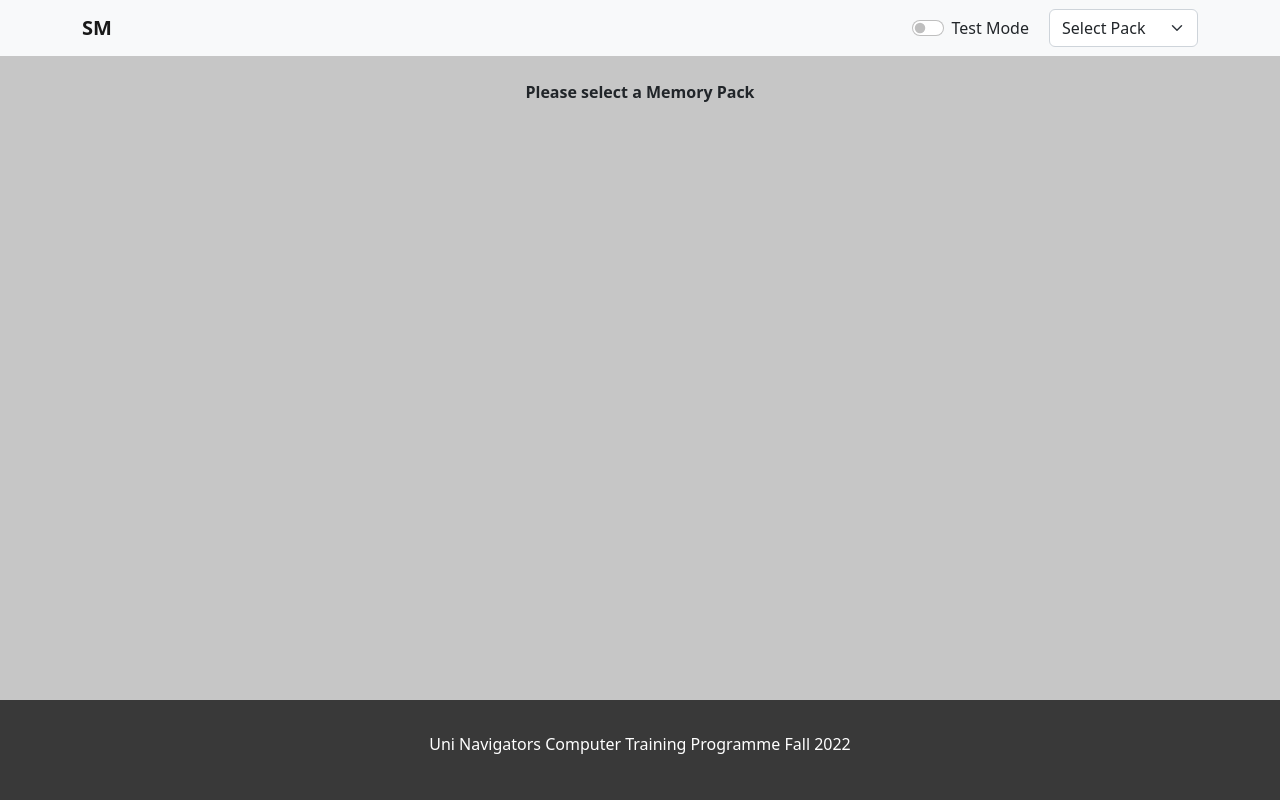
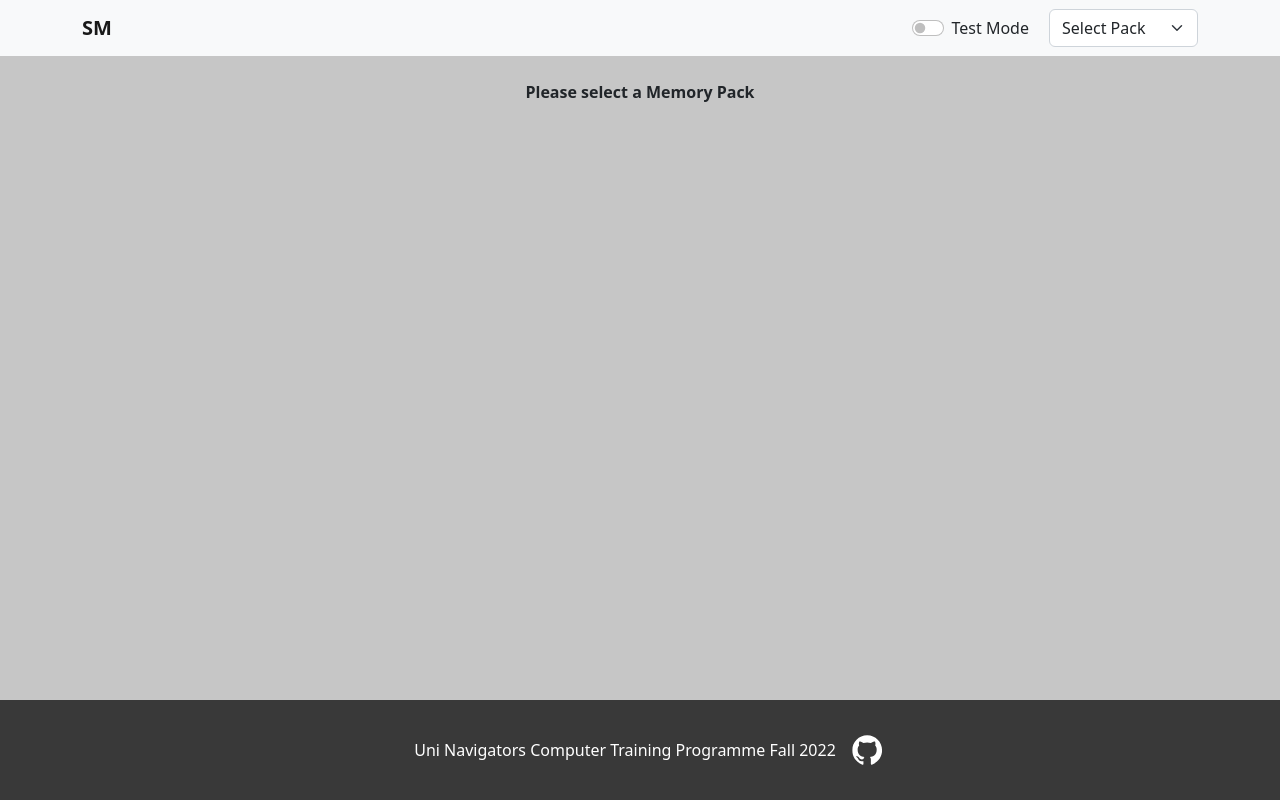
Before and after one commit to seanang99/sm-cards, a React (Create React App) app: page / in a window 1280 px wide. Built offline with nearby package versions, Linux system fonts and the light colour scheme.

Commit message:
Update Footer

```diff
--- a/src/components/Footer/Footer.jsx
+++ b/src/components/Footer/Footer.jsx
@@ -1,4 +1,5 @@
 import React from "react";
+import { ReactComponent as GithubLogo } from "../../resources/icons/github-mark-white.svg";
 import "./style.scss";
 
 /**
@@ -8,7 +9,12 @@ import "./style.scss";
 const Footer = () => {
   return (
     <div className="footer">
-      <p>Uni Navigators Computer Training Programme Fall 2022</p>
+      <div>
+        <p className="description">Uni Navigators Computer Training Programme Fall 2022</p>
+        <a href="https://github.com/seanang99/sm-cards">
+          <GithubLogo className="githubLogo" />
+        </a>
+      </div>
     </div>
   );
 };
--- a/src/components/Footer/style.scss
+++ b/src/components/Footer/style.scss
@@ -5,9 +5,24 @@
   padding: 1rem;
   background-color: #393939;
   color: #ffffff;
+  position: relative;
+
+  div {
+    position: absolute;
+    top: 50%;
+    left: 50%;
+    transform: translate(-50%, -50%);
+    display: flex;
+    align-items: center;
+  }
 
   p {
     margin: 1rem;
     text-align: center;
   }
+
+  githubLogo {
+    height: 24px;
+    width: 24px;
+  }
 }
```
Also changed, not shown: src/resources/icons/github-mark-white.svg (added).
